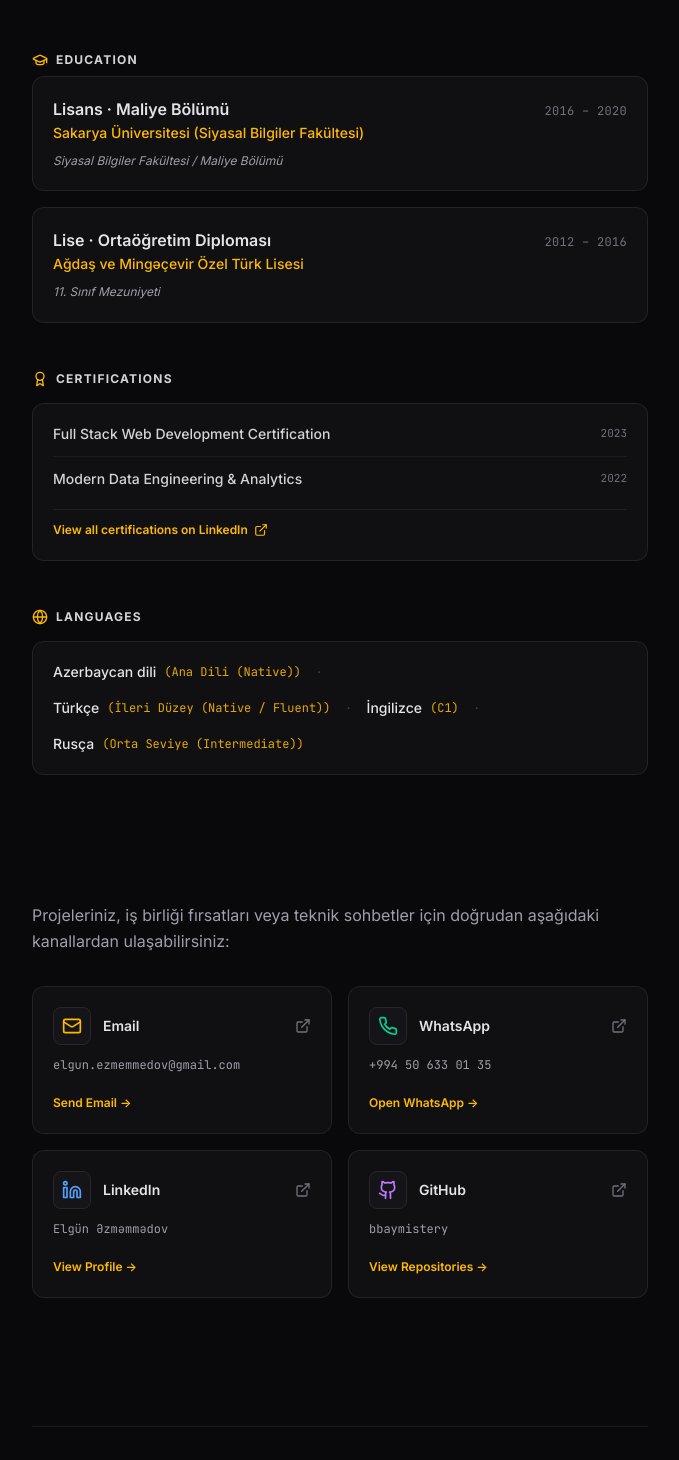
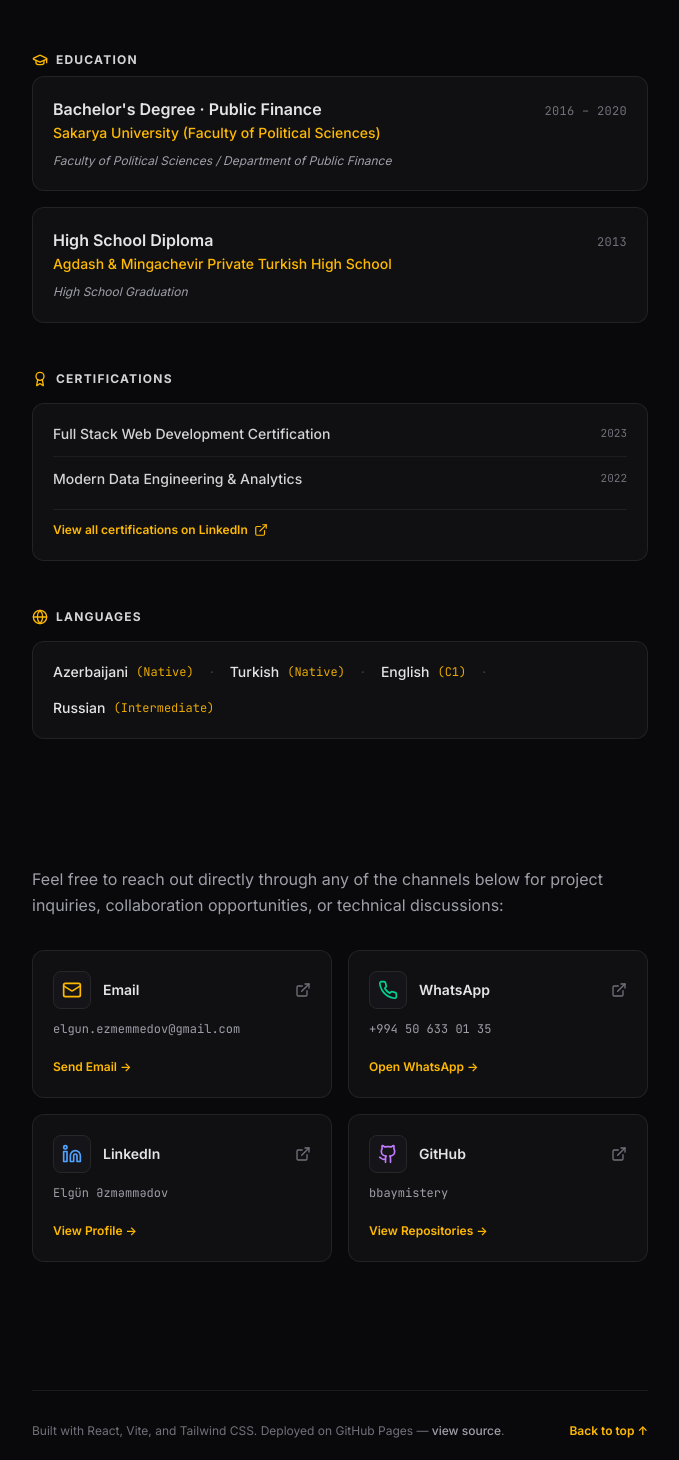
Before and after one commit to bbaymistery/my_portfolio, a React (Vite) app: page / in a window 1280 px wide. Shown: the part 1940-3400 px from the top of the page, without its empty margins (536-1215 px from the left). Built offline with nearby package versions, Linux system fonts and the light colour scheme.

Commit message:
Update footer view source link, README, and English education translations

```diff
--- a/src/App.jsx
+++ b/src/App.jsx
@@ -95,7 +95,16 @@ export default function App() {
             {/* Footer */}
             <footer className="mt-16 pb-16 text-xs text-zinc-500 lg:mt-24 lg:pb-24 border-t border-zinc-800/60 pt-8 flex flex-col sm:flex-row justify-between items-center gap-4">
               <p>
-                Built with React & Vite. Designed for performance and elegance.
+                Built with React, Vite, and Tailwind CSS. Deployed on GitHub Pages —{' '}
+                <a
+                  href="https://github.com/bbaymistery/my_portfolio"
+                  target="_blank"
+                  rel="noopener noreferrer"
+                  className="font-medium text-zinc-400 underline-offset-2 transition-colors hover:text-amber-400 hover:underline focus-visible:text-amber-400 focus-visible:underline"
+                >
+                  view source
+                </a>
+                .
               </p>
               <a
                 href="#about"
--- a/src/components/ContactSection.jsx
+++ b/src/components/ContactSection.jsx
@@ -74,7 +74,7 @@ export default function ContactSection({ personalData }) {
       </div>
 
       <p className="text-zinc-400 leading-relaxed text-sm md:text-base mb-8">
-        Projeleriniz, iş birliği fırsatları veya teknik sohbetler için doğrudan aşağıdaki kanallardan ulaşabilirsiniz:
+        Feel free to reach out directly through any of the channels below for project inquiries, collaboration opportunities, or technical discussions:
       </p>
 
       {/* Grid of Direct Contact Cards */}
--- a/src/data/portfolioData.js
+++ b/src/data/portfolioData.js
@@ -60,16 +60,16 @@ export const portfolioData = {
 
   education: [
     {
-      degree: "Lisans · Maliye Bölümü",
-      institution: "Sakarya Üniversitesi (Siyasal Bilgiler Fakültesi)",
+      degree: "Bachelor's Degree · Public Finance",
+      institution: "Sakarya University (Faculty of Political Sciences)",
       period: "2016 – 2020",
-      details: "Siyasal Bilgiler Fakültesi / Maliye Bölümü"
+      details: "Faculty of Political Sciences / Department of Public Finance"
     },
     {
-      degree: "Lise · Ortaöğretim Diploması",
-      institution: "Ağdaş ve Mingəçevir Özel Türk Lisesi",
-      period: "2012 – 2016",
-      details: "11. Sınıf Mezuniyeti"
+      degree: "High School Diploma",
+      institution: "Agdash & Mingachevir Private Turkish High School",
+      period: "2013",
+      details: "High School Graduation"
     }
   ],
 
@@ -79,9 +79,9 @@ export const portfolioData = {
   ],
 
   languages: [
-    { name: "Azerbaycan dili", level: "Ana Dili (Native)" },
-    { name: "Türkçe", level: "İleri Düzey (Native / Fluent)" },
-    { name: "İngilizce", level: "C1" },
-    { name: "Rusça", level: "Orta Seviye (Intermediate)" }
+    { name: "Azerbaijani", level: "Native" },
+    { name: "Turkish", level: "Native" },
+    { name: "English", level: "C1" },
+    { name: "Russian", level: "Intermediate" }
   ]
 };
```
Also changed, not shown: 1 other file (tests, documents, lock files or other folders).
